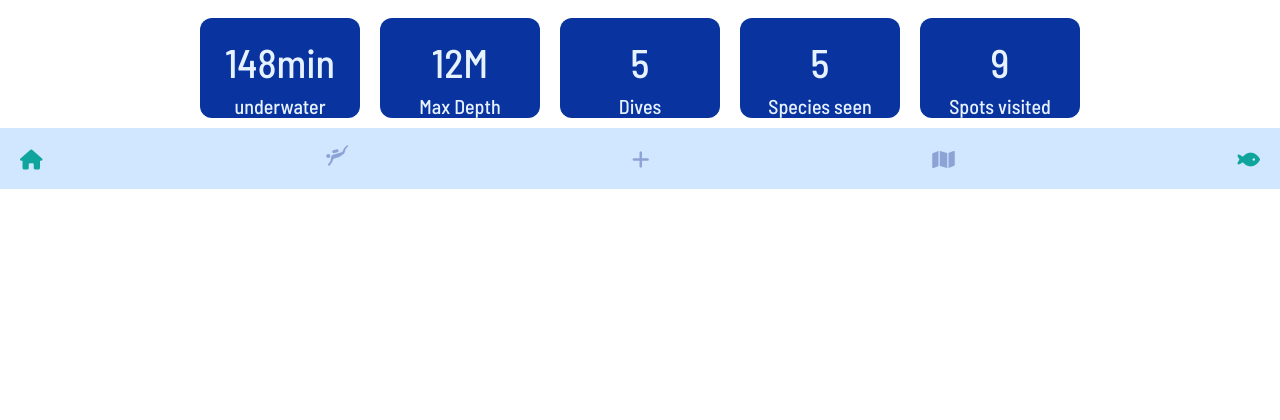
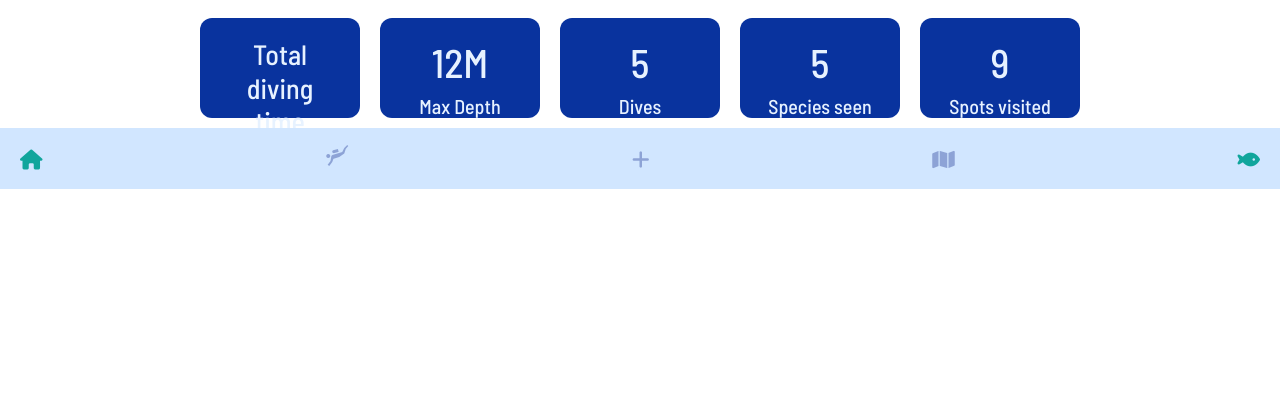
Before and after one commit to filiflow/SCUBAPRO, a Rails app: page / in a window 1280 px wide. Shown: the part 314-734 px from the top of the page. Run offline with Rails 7, Linux system fonts and the light colour scheme; data comes from the database, SQL or seed files in the repository; style sheets or scripts are compiled from the project's sources; some libraries are stand-ins or nearby versions.

Commit message:
front view

```diff
--- a/app/views/pages/home.html.erb
+++ b/app/views/pages/home.html.erb
@@ -8,8 +8,14 @@
 
 <div class="stats_home">
   <div class="statistic">
-    <h1 class="number"><%= @total_diving_time %>min</h1>
-    <h5>underwater</h5>
+    <h3>Total diving time</h3>
+    <% if @total_diving_time > 60 %>
+      <% hours = @total_diving_time / 60 %>
+      <% minutes = @total_diving_time % 60 %>
+      <p><%= "#{hours}h#{sprintf('%02d', minutes)}" %></p>
+    <% else %>
+      <p><%= @total_diving_time %> minutes</p>
+    <% end %>
   </div>
 
   <div class="statistic">
```
